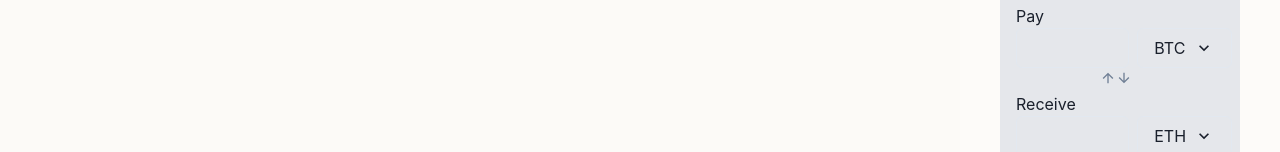
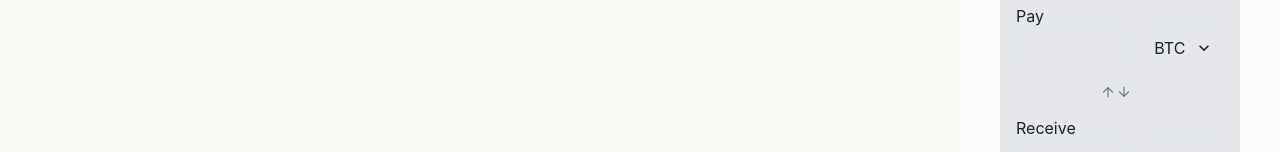
Before and after one commit to omikafinance/maindex, a Next.js app: page /app in a window 1280 px wide. Shown: the part 229-381 px from the top of the page. Built offline with nearby package versions, Linux system fonts and the light colour scheme.

Commit message:
minor spacing fix

```diff
--- a/pages/app/index.tsx
+++ b/pages/app/index.tsx
@@ -135,7 +135,7 @@ const App: NextPage = () => {
           ))}
         </Select>
       </Box>
-      <Button className="ml-20 flex" onClick={handleSwap} variant="link">
+      <Button className="ml-20 my-4 flex" onClick={handleSwap} variant="link">
   <ArrowUpIcon />
   <ArrowDownIcon />
 </Button>
```
